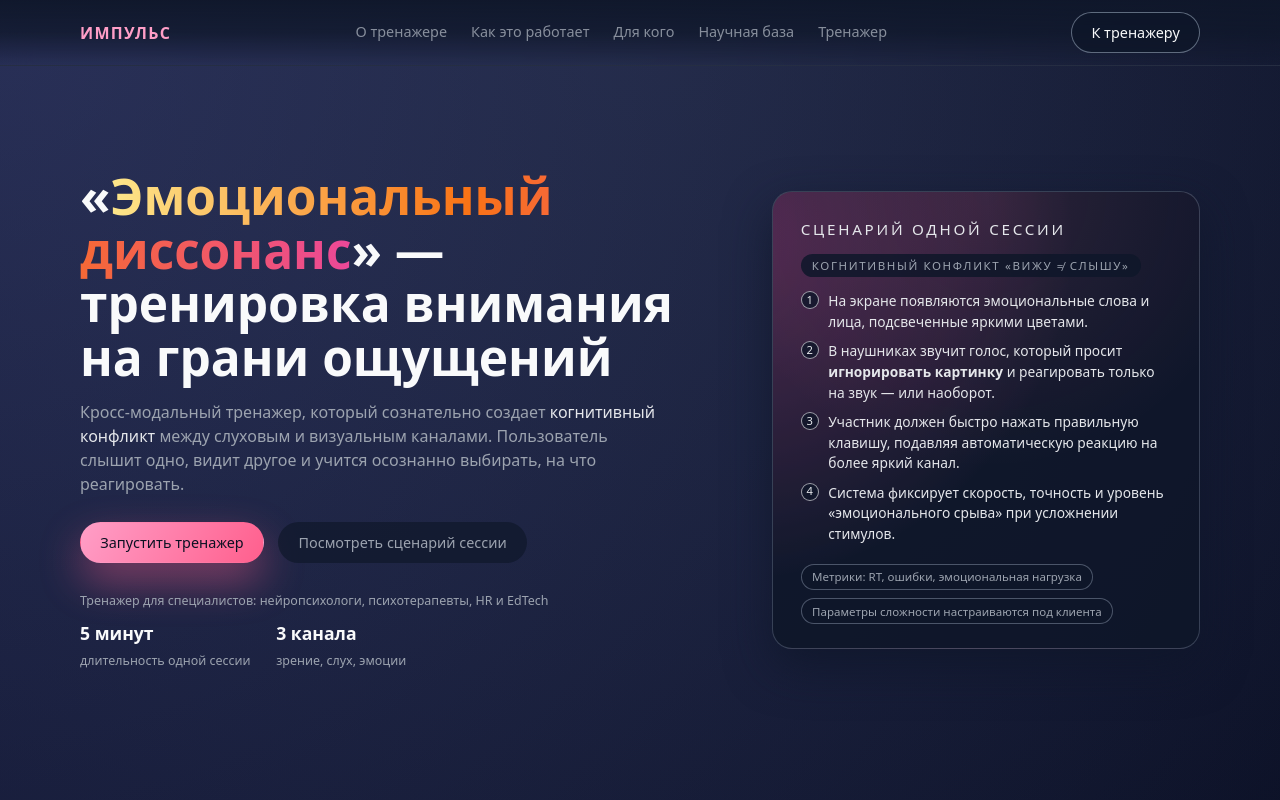
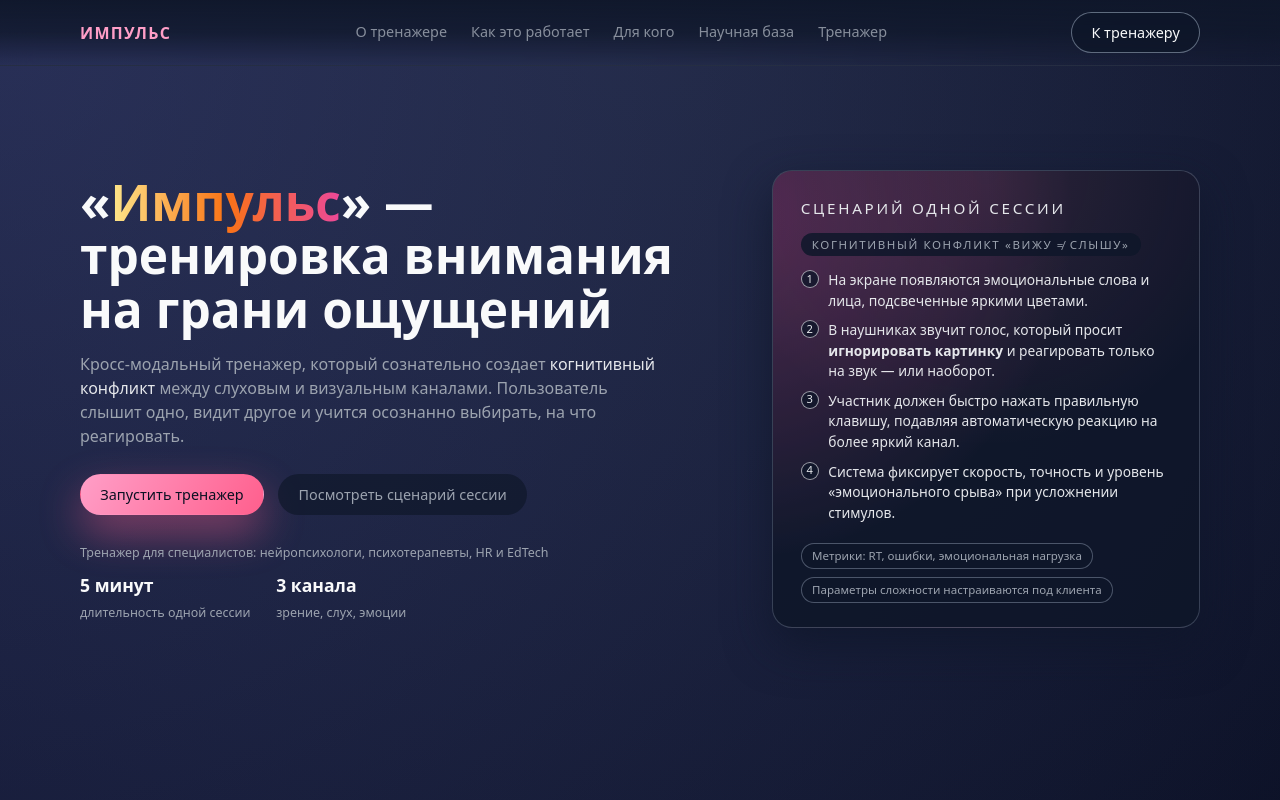
Before and after one commit to vavakansia-collab/trainer, a plain HTML site: page index.html in a window 1280 px wide. Shown: the top 800 px of the page. Drawn offline with Linux system fonts and the light colour scheme.

Commit message:
Add files via upload

```diff
--- a/index.html
+++ b/index.html
@@ -852,7 +852,7 @@
       <div class="container hero__inner">
         <div class="hero__content">
           <h1 class="hero__title">
-            «<span>Эмоциональный диссонанс</span>» — тренировка внимания на грани ощущений
+            «<span>Импульс</span>» — тренировка внимания на грани ощущений
           </h1>
           <p class="hero__subtitle">
             Кросс‑модальный тренажер, который сознательно создает
```
